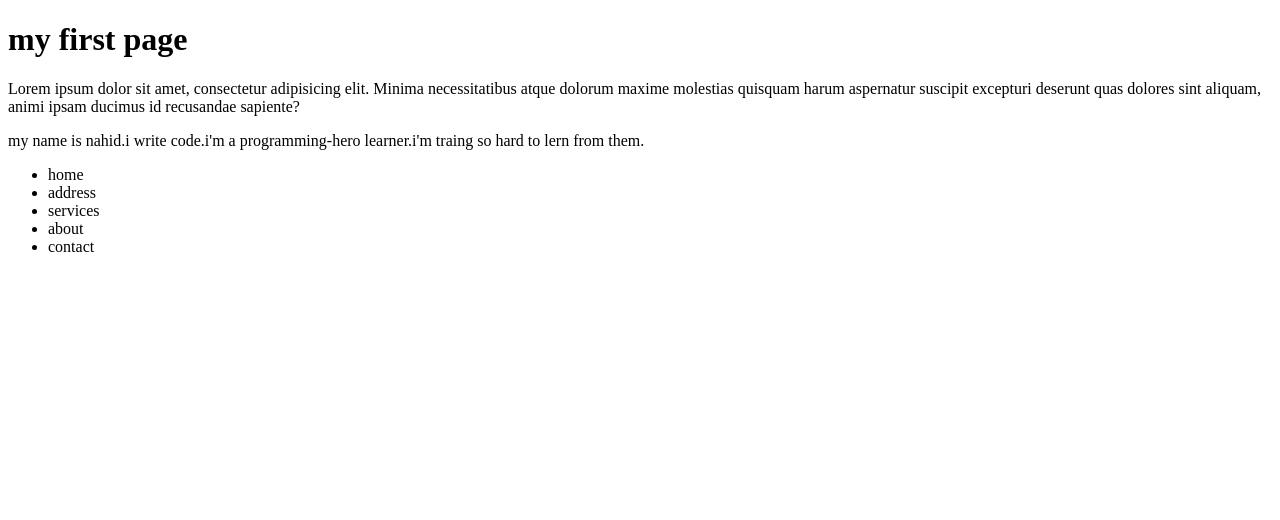
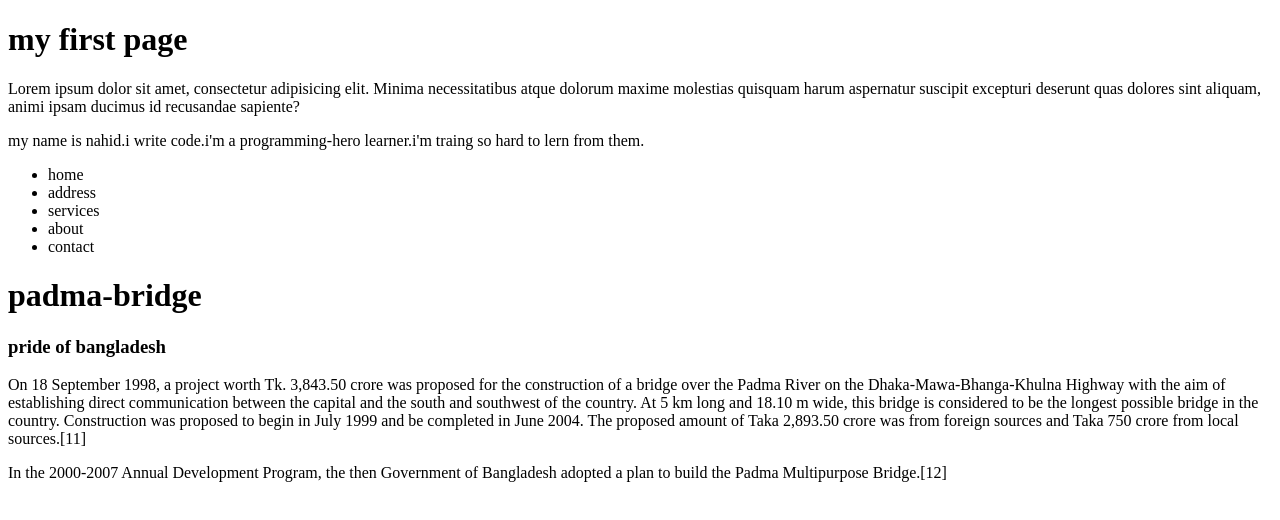
Before and after one commit to nahid-rains/web-project-repo, a plain HTML site: page index.html in a window 1280 px wide. Drawn offline with Linux system fonts and the light colour scheme.

Commit message:
another div added

```diff
--- a/index.html
+++ b/index.html
@@ -27,6 +27,15 @@
 
             </ul>
         </div>
+        <div>
+            <h1>padma-bridge</h1>
+            <h3>pride of bangladesh</h3>
+            <p>On 18 September 1998, a project worth Tk. 3,843.50 crore was proposed for the construction of a bridge over the Padma River on the Dhaka-Mawa-Bhanga-Khulna Highway with the aim of establishing direct communication between the capital and the south and southwest of the country. At 5 km long and 18.10 m wide, this bridge is considered to be the longest possible bridge in the country. Construction was proposed to begin in July 1999 and be completed in June 2004. The proposed amount of Taka 2,893.50 crore was from foreign sources and Taka 750 crore from local sources.[11]
+
+             <p>   In the 2000-2007 Annual Development Program, the then Government of Bangladesh adopted a plan to build the Padma Multipurpose Bridge.[12]</p>
+
+            </p>
+        </div>
 
 </body>
 </html>
```
